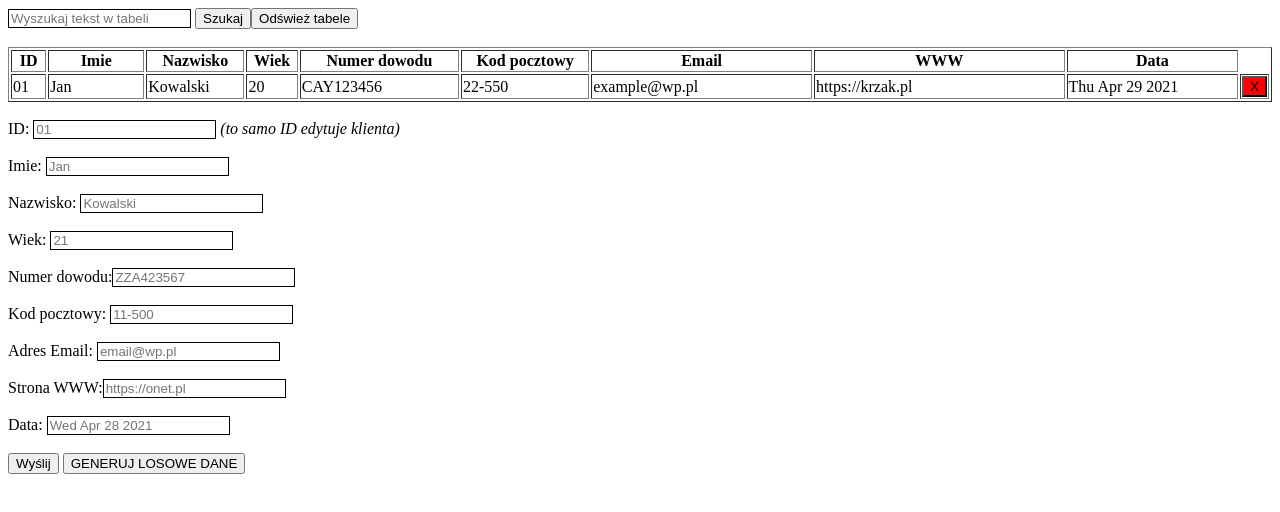
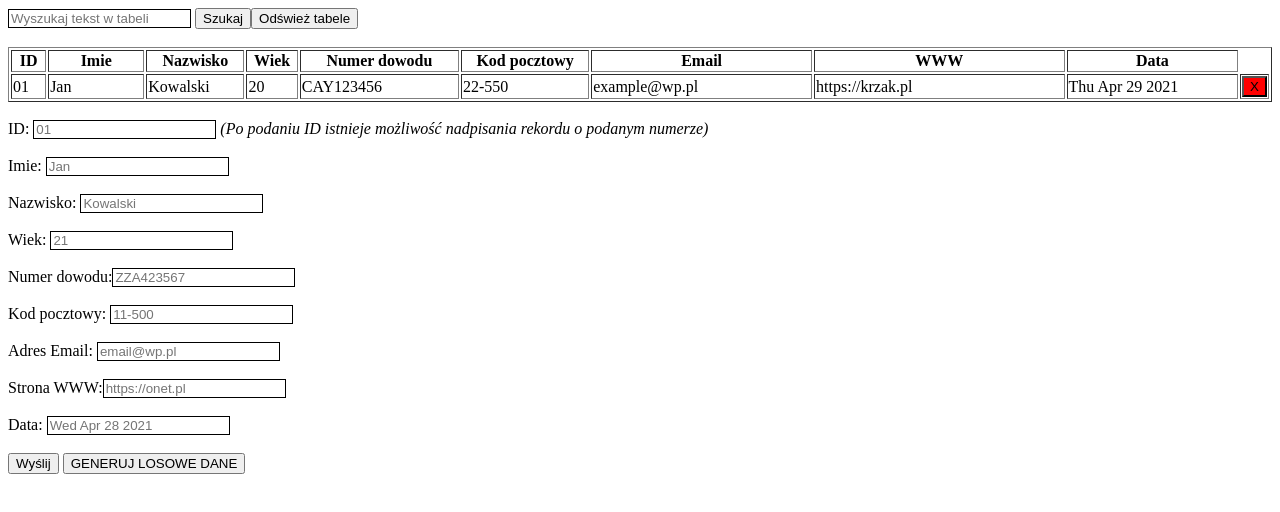
Before and after one commit to DamianGle/DamianGle.github.io, a plain HTML site: page lab5/index.html in a window 1280 px wide. Drawn offline with nearby package versions, Linux system fonts and the light colour scheme.

Commit message:
Update description.

```diff
--- a/lab5/index.html
+++ b/lab5/index.html
@@ -21,7 +21,7 @@
             <th style="width:11em">Data</th>
         </thead>
     </table><br>
-    <label for="ID">ID: </label> <input id="add_id" type="text" placeholder="01" pattern="[0-9]{1-6}"><i> (to samo ID edytuje klienta)</i><br><br>
+    <label for="ID">ID: </label> <input id="add_id" type="text" placeholder="01" pattern="[0-9]{1-6}"><i> (Po podaniu ID istnieje możliwość nadpisania rekordu o podanym numerze)</i><br><br>
     <label for="imie">Imie: </label> <input id="add_name" type="text" placeholder="Jan" pattern="[a-zA-Z]{2,64}"><br><br>
     <label for="nazwisko">Nazwisko: </label> <input id="add_surname" type="text" placeholder="Kowalski" pattern="[a-zA-Z]{2,64}"><br><br>
     <label for="wiek">Wiek: </label><input id="add_age" type="text" placeholder="21" pattern="[0-9]{1-3}"><br><br>
```
